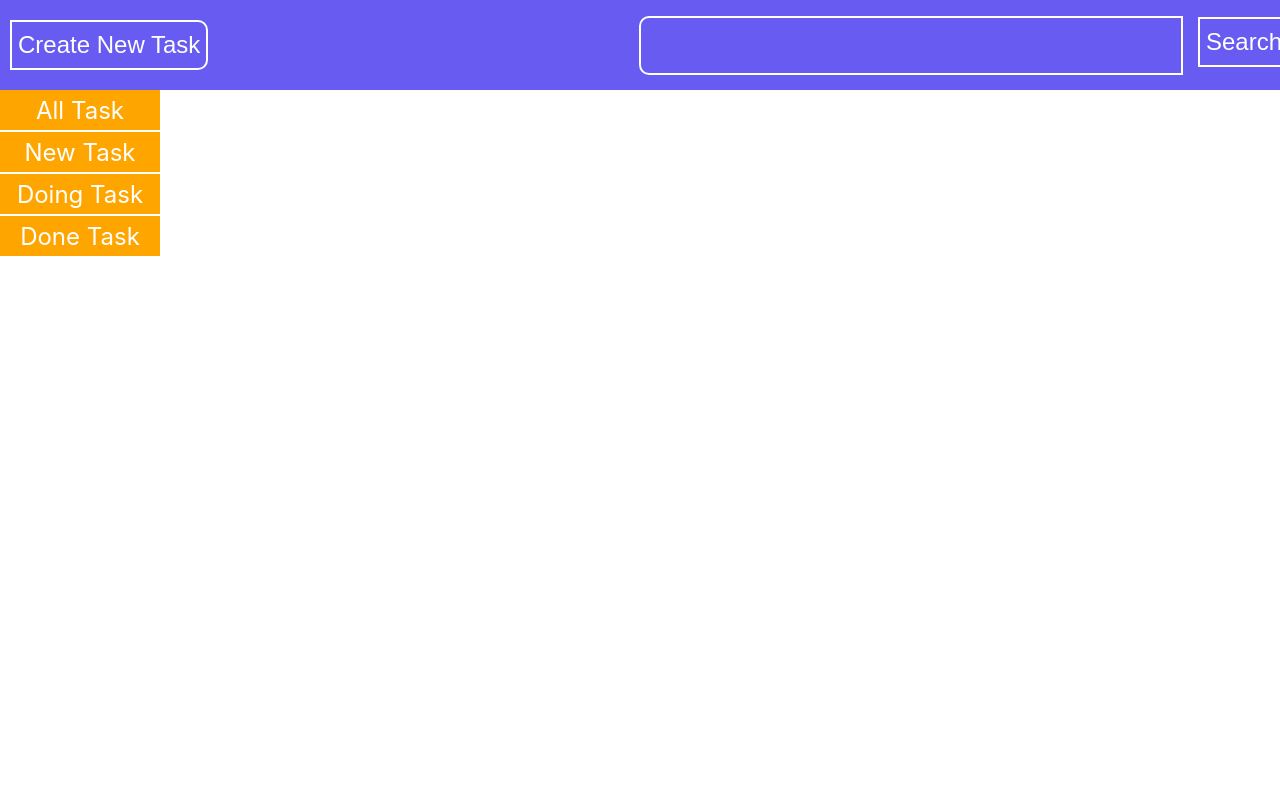
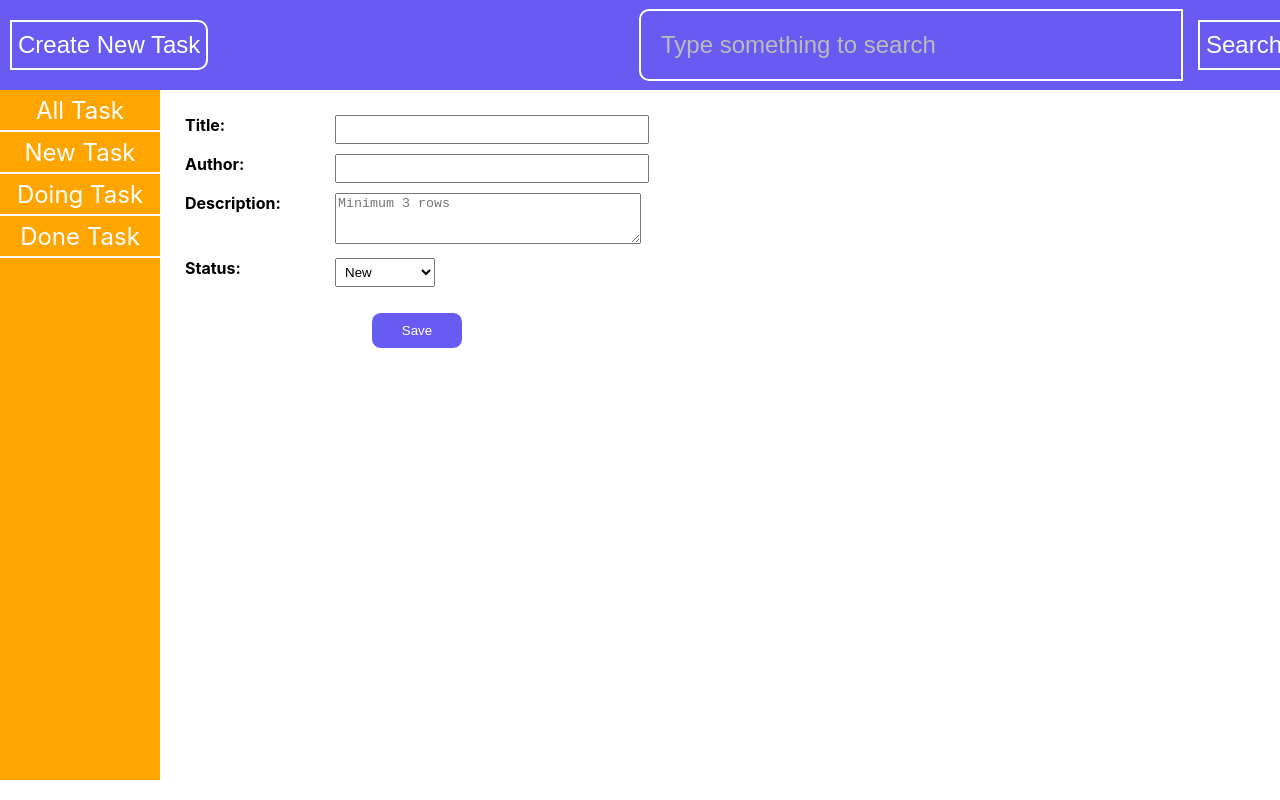
Before and after one commit to nhannguyen2106/learning-react, a React (Create React App) app: page /update in a window 1280 px wide. Built offline with nearby package versions, Linux system fonts and the light colour scheme.

Commit message:
validate and delete function

```diff
--- a/src/App.js
+++ b/src/App.js
@@ -5,6 +5,7 @@ import Sidebar from "./layouts/Sidebar";
 import { useState } from "react";
 import FormCreate from "./components/FormCreate";
 import { Route, Routes } from "react-router-dom";
+import FormUpdate from "./components/FormUpdate";
 
 import "./App.css";
 
@@ -18,6 +19,7 @@ function App() {
           <Routes>
             <Route path="/home" element={<MainContent />} />
             <Route path="/add-new" element={<FormCreate />} />
+            <Route path="/update" element={<FormUpdate />} />
           </Routes>
         </div>
       </div>
--- a/src/components/FormCreate/index.jsx
+++ b/src/components/FormCreate/index.jsx
@@ -5,15 +5,11 @@ import { v4 as uuidv4 } from "uuid";
 
 import { STATUS } from "../../constant";
 import InputText from "../common/InputText";
-import { Link, useNavigate } from "react-router-dom";
+import { useNavigate } from "react-router-dom";
 
 import "./styles.scss";
 
 const FormCreate = (props) => {
-  // const [title, setTitle] = useState("");
-  // const [author, setauthor] = useState("");
-  // const [description, setDescription] = useState("");
-
   const todoList = [];
 
   const [formValue, setFormValue] = useState({
@@ -23,8 +19,13 @@ const FormCreate = (props) => {
     desc: "",
     status: STATUS.NEW,
   });
-  const [error, setError] = useState(false);
+  const [errorDuplicate, setErrorDuplicate] = useState(false);
+  const [errorValidate, setErrorValidate] = useState(false);
   const navigate = useNavigate();
+
+  const data = localStorage.getItem("todoList")
+    ? JSON.parse(localStorage.getItem("todoList"))
+    : [];
 
   const handleChangeField = (e) => {
     setFormValue({
@@ -33,41 +34,91 @@ const FormCreate = (props) => {
     });
   };
 
+  const isDuplicate = () => {
+    return data.some(function (item) {
+      return item.title === formValue.title;
+    });
+  };
+
   const handleCreateTask = (e) => {
     e.preventDefault();
+    if (isDuplicate()) {
+      setErrorDuplicate(true);
+      return;
+    }
 
-    let data = JSON.parse(localStorage.getItem("todoList"));
+    if (
+      formValue.title.length == 0 ||
+      formValue.author.length == 0 ||
+      formValue.desc.length == 0
+    ) {
+      setErrorValidate(true);
+      return;
+    }
+
     // Get all values
     data.push(formValue);
+
     localStorage.setItem("todoList", JSON.stringify(data));
     navigate("/home");
   };
 
   return (
     <form className="form" onSubmit={handleCreateTask}>
+      <div className="form__item">
         <label htmlFor="title">Title: </label>
-      <InputText
-        inputName="title"
-        inputValue={formValue.title}
-        onHandleChange={handleChangeField}
+        <div className="form__inputArea">
+          <input
+            type="text"
+            name="title"
+            value={formValue.title}
+            onChange={handleChangeField}
           />
+          {errorDuplicate ? <p>Title is duplicate</p> : ""}
+          {errorValidate && formValue.title.length <= 0 ? (
+            <p>Title is required</p>
+          ) : (
+            ""
+          )}
+        </div>
+      </div>
+      <div className="form__item">
         <label htmlFor="author">Author: </label>
-      <InputText
-        inputName="author"
-        inputValue={formValue.author}
-        onHandleChange={handleChangeField}
+        <div className="form__inputArea">
+          <input
+            type="text"
+            name="author"
+            value={formValue.author}
+            onChange={handleChangeField}
           />
+          {errorValidate && formValue.author.length <= 0 ? (
+            <p>Author is required</p>
+          ) : (
+            ""
+          )}
+        </div>
+      </div>
+      <div className="form__item">
         <label htmlFor="description">Description: </label>
+        <div className="form__inputArea">
           <TextareaAutosize
             className="form__desc"
             aria-label="minimum height"
             minRows={3}
             name="desc"
             placeholder="Minimum 3 rows"
+            style={{ width: 300 }}
             value={formValue.desc}
-        style={{ width: 200 }}
             onChange={handleChangeField}
           />
+          {errorValidate && formValue.desc.length <= 0 ? (
+            <p>Description is required</p>
+          ) : (
+            ""
+          )}
+        </div>
+      </div>
+      <div className="form__item">
         <label htmlFor="status">Status: </label>
         <select
           className="form__select"
@@ -83,7 +134,7 @@ const FormCreate = (props) => {
           <option value={STATUS.DOING}>{STATUS.DOING}</option>
           <option value={STATUS.DONE}>{STATUS.DONE}</option>
         </select>
-
+      </div>
       <button type="submit">Save</button>
     </form>
   );
--- a/src/components/FormCreate/styles.scss
+++ b/src/components/FormCreate/styles.scss
@@ -1,11 +1,30 @@
 .form {
   height: 80vh;
   padding: 25px;
+  margin: auto;
 
-  label {
-    display: inline-block;
-    width: 250px;
+  &__item {
+    display: flex;
+    margin-bottom: 10px;
+  }
+
+  &__item > label {
+    width: 150px;
     font-weight: bold;
+  }
+
+  &__item input {
+    width: 300px;
+    padding: 5px;
+  }
+
+  &__desc {
+    width: 60%;
+  }
+
+  &__inputArea p {
+    margin: 5px;
+    color: red;
   }
 
   button {
--- /dev/null
+++ b/src/components/FormUpdate/index.jsx
@@ -0,0 +1,16 @@
+import React from "react";
+import PropTypes from "prop-types";
+import "../FormCreate/styles.scss";
+import FormCreate from "../FormCreate";
+
+const FormUpdate = (props) => {
+  return (
+    <div>
+      <FormCreate />
+    </div>
+  );
+};
+
+FormUpdate.propTypes = {};
+
+export default FormUpdate;
--- a/src/components/SearchForm/index.jsx
+++ b/src/components/SearchForm/index.jsx
@@ -5,7 +5,7 @@ import InputText from "../common/InputText";
 const SearchForm = (props) => {
   return (
     <div>
-      <InputText />
+      <InputText inputPlaceholder={"Type something to search"} />
       <Button text={"Search"} />
     </div>
   );
--- a/src/components/TodoItem/index.jsx
+++ b/src/components/TodoItem/index.jsx
@@ -1,16 +1,26 @@
 import React, { useState } from "react";
 import { STATUS } from "../../constant";
 import { FaChevronDown } from "react-icons/fa";
+import { useNavigate } from "react-router-dom";
 
 import "./styles.scss";
 
 const TodoItem = (props) => {
   const { title, author, status, desc } = props.todo;
-  const { idx, onHandleChange } = props;
-  const [newStatus, setNewStatus] = useState(status);
+  const { idx, onHandleChange, onHandleDelete } = props;
 
   const handleChangeStatus = (e) => {
     onHandleChange(idx, e.target.value);
+  };
+
+  const handleDeleteItem = (e) => {
+    onHandleDelete(idx);
+  };
+
+  const navigate = useNavigate();
+
+  const handleNavigateUpdate = (e) => {
+    navigate("/update");
   };
 
   return (
@@ -40,6 +50,14 @@ const TodoItem = (props) => {
           <option value={STATUS.DONE}>{STATUS.DONE}</option>
           <FaChevronDown className="arrow-icon" />
         </select>
+        <div className="card__buttonArea">
+          <button type="button" onClick={handleNavigateUpdate}>
+            Update
+          </button>
+          <button type="button" onClick={handleDeleteItem}>
+            Delete
+          </button>
+        </div>
       </div>
     </div>
   );
--- a/src/components/TodoItem/styles.scss
+++ b/src/components/TodoItem/styles.scss
@@ -7,6 +7,7 @@
 
   &__container {
     padding: 20px;
+    min-width: 250px;
   }
 
   &__title,
@@ -44,6 +45,28 @@
     margin-top: 10px;
   }
 
+  &__buttonArea {
+    display: flex;
+    justify-content: center;
+    gap: 5px;
+  }
+
+  &__buttonArea a {
+    width: 30%;
+  }
+
+  &__buttonArea button {
+    background-color: #675bf1;
+    width: 30%;
+    margin-top: 15px;
+    color: #fff;
+    text-align: center;
+    padding: 10px;
+    border: 1px solid #fff;
+    border-radius: 10px;
+    cursor: pointer;
+  }
+
   .New {
     color: #04be00;
     font-weight: 700;
--- a/src/components/TodoList/index.jsx
+++ b/src/components/TodoList/index.jsx
@@ -6,30 +6,15 @@ import TodoItem from "../TodoItem";
 import "./styles.scss";
 
 const TodoList = (props) => {
-  // const [newTodoData, setNewTodoData] = useState(todoData);
-
-  // const handleChangeStatus = (e, todoListID) => {
-  //   const isExistIndex = todoData.findIndex((item) => item.id === todoListID);
-
-  //   if (isExistIndex !== -1) {
-  //     newTodoData.splice(isExistIndex, 1, {
-  //       ...newTodoData[isExistIndex],
-  //       status: e.target.value,
-  //     });
-
-  //     setNewTodoData([...newTodoData]);
-  //   }
-  // };
-
   const newData = localStorage.getItem("todoList")
     ? JSON.parse(localStorage.getItem("todoList"))
     : [];
 
   const [todoList, setTodoList] = useState(newData);
 
+  // New todoList from current one
+  const newTodoList = [...todoList];
   const handleChange = (idx, newStatus) => {
-    // New todoList from current one
-    const newTodoList = [...todoList];
     // Update status for item by index
     newTodoList[idx] = {
       ...todoList[idx],
@@ -40,6 +25,12 @@ const TodoList = (props) => {
     setTodoList(newTodoList);
   };
 
+  const handleDelete = (idx) => {
+    newTodoList.splice(idx, 1);
+    setTodoList(newTodoList);
+    localStorage.setItem("todoList", JSON.stringify(newTodoList));
+  };
+
   return (
     <div className="todos">
       {todoList.map((item, index) => (
@@ -48,6 +39,7 @@ const TodoList = (props) => {
           key={index}
           idx={index}
           onHandleChange={handleChange}
+          onHandleDelete={handleDelete}
         />
       ))}
     </div>
--- a/src/components/common/InputText/index.jsx
+++ b/src/components/common/InputText/index.jsx
@@ -3,7 +3,12 @@ import PropTypes from "prop-types";
 
 import "./styles.scss";
 
-const InputText = ({ inputValue, inputName, onHandleChange }) => {
+const InputText = ({
+  inputValue,
+  inputName,
+  inputPlaceholder,
+  onHandleChange,
+}) => {
   return (
     <input
       className="form__input"
@@ -11,6 +16,7 @@ const InputText = ({ inputValue, inputName, onHandleChange }) => {
       id="standard-required"
       name={inputName}
       value={inputValue}
+      placeholder={inputPlaceholder}
       onChange={onHandleChange}
       variant="standard"
     />
--- a/src/components/common/InputText/styles.scss
+++ b/src/components/common/InputText/styles.scss
@@ -1,7 +1,7 @@
 .form__input {
   width: 500px;
   // height: 50px;
-  // font-size: 24px;
+  font-size: 24px;
   border: 2px solid white;
   border-radius: 10px;
   border-top-right-radius: 0;
@@ -12,5 +12,6 @@
 
   &::placeholder {
     color: #bbb;
+    font-size: 24px;
   }
 }
```
Lines whose indentation alone changed are shown as unchanged.
